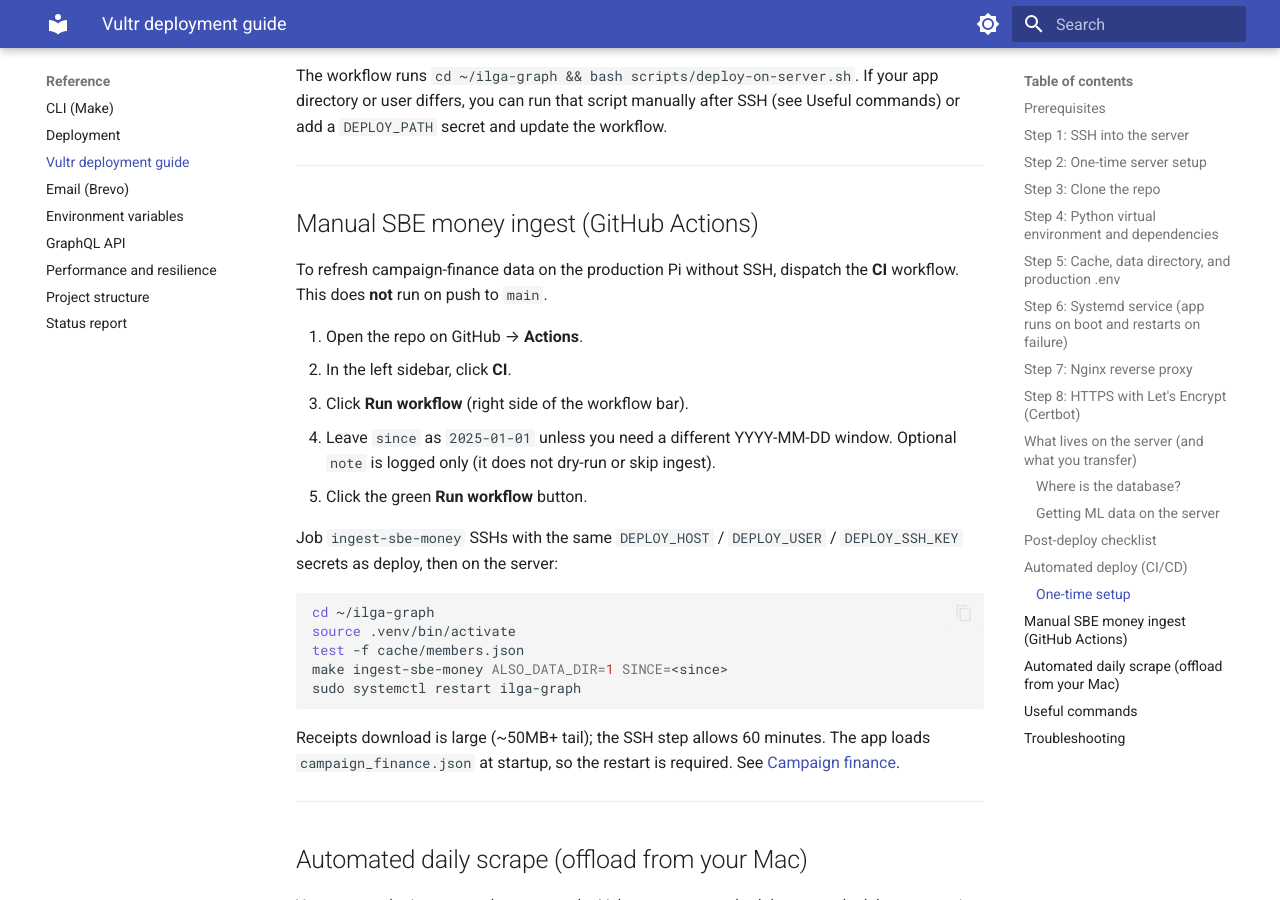
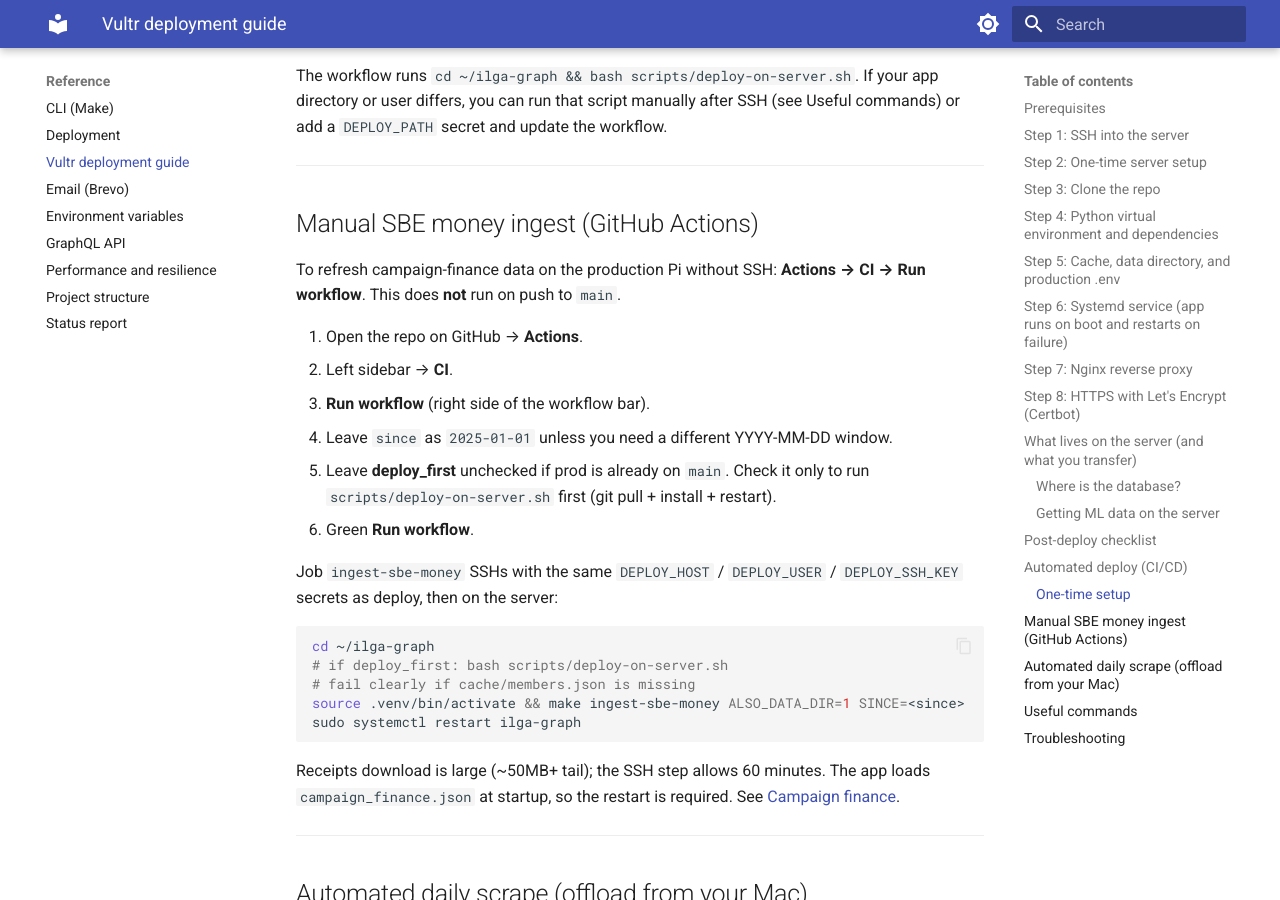
Before and after one commit to tyler-morales/ilga-graph, an MkDocs documentation site: the page built from docs/reference/vultr-deployment-guide.md, in a window 1280 px wide and 900 px high, scrolled down 9374 px. Built offline with MkDocs 1.6.1 and Material for MkDocs 9.7.7, drawn with Linux system fonts in a browser that asks for light colours.

Commit message:
Tighten SBE money ingest dispatch to option B
Optional deploy_first checkbox (default off), clear members.json
failure, then ingest and restart. Trigger: Actions → CI → Run workflow.

Co-authored-by: Tyler Morales  <tyler-morales@users.noreply.github.com>

````diff
--- a/docs/reference/vultr-deployment-guide.md
+++ b/docs/reference/vultr-deployment-guide.md
@@ -393,21 +393,22 @@ The workflow runs `cd ~/ilga-graph && bash scripts/deploy-on-server.sh`. If your
 
 ## Manual SBE money ingest (GitHub Actions)
 
-To refresh campaign-finance data on the production Pi without SSH, dispatch the **CI** workflow. This does **not** run on push to `main`.
+To refresh campaign-finance data on the production Pi without SSH: **Actions → CI → Run workflow**. This does **not** run on push to `main`.
 
 1. Open the repo on GitHub → **Actions**.
-2. In the left sidebar, click **CI**.
-3. Click **Run workflow** (right side of the workflow bar).
-4. Leave `since` as `2025-01-01` unless you need a different YYYY-MM-DD window. Optional `note` is logged only (it does not dry-run or skip ingest).
-5. Click the green **Run workflow** button.
+2. Left sidebar → **CI**.
+3. **Run workflow** (right side of the workflow bar).
+4. Leave `since` as `2025-01-01` unless you need a different YYYY-MM-DD window.
+5. Leave **deploy_first** unchecked if prod is already on `main`. Check it only to run `scripts/deploy-on-server.sh` first (git pull + install + restart).
+6. Green **Run workflow**.
 
 Job `ingest-sbe-money` SSHs with the same `DEPLOY_HOST` / `DEPLOY_USER` / `DEPLOY_SSH_KEY` secrets as deploy, then on the server:
 
 ```bash
 cd ~/ilga-graph
-source .venv/bin/activate
-test -f cache/members.json
-make ingest-sbe-money ALSO_DATA_DIR=1 SINCE=<since>
+# if deploy_first: bash scripts/deploy-on-server.sh
+# fail clearly if cache/members.json is missing
+source .venv/bin/activate && make ingest-sbe-money ALSO_DATA_DIR=1 SINCE=<since>
 sudo systemctl restart ilga-graph
 ```
 
````
Also changed, not shown: TODOS.md (+1 -1 lines), docs/features/campaign-finance.md (+1 -1 lines), 1 other file.
